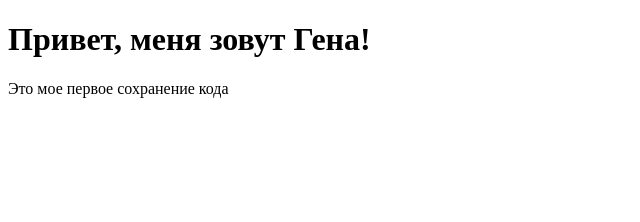
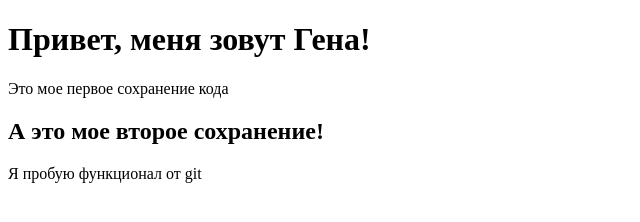
Before and after one commit to kiilbxt/Genaapp, a plain HTML site: page index.html in a window 1280 px wide. Shown: the whole page, without its empty margins (0-640 px from the left). Drawn offline with Linux system fonts and the light colour scheme.

Commit message:
Future: add new div

```diff
--- a/index.html
+++ b/index.html
@@ -11,8 +11,9 @@
     <h1>Привет, меня зовут Гена!</h1>
     <p>Это мое первое сохранение кода</p>
 </div>
-
-
-
+<div>
+    <h2>А это мое второе сохранение!</h2>
+    <p>Я пробую функционал от git</p>
+</div>
 </body>
 </html>
```
